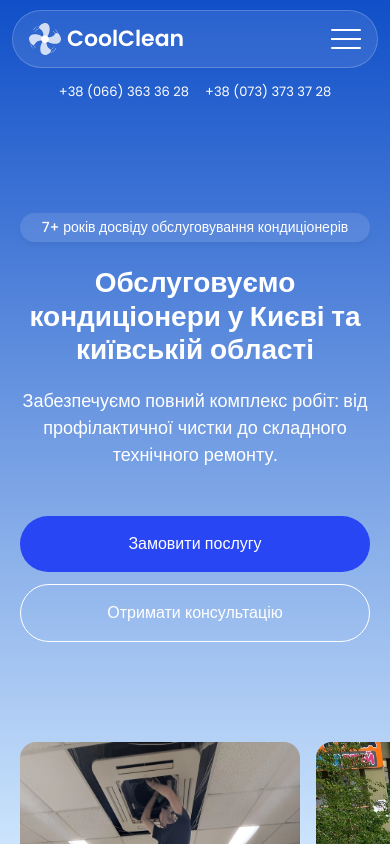
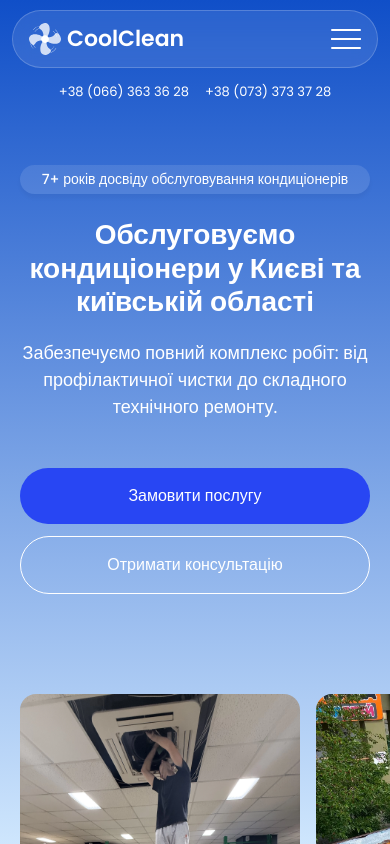
Before and after one commit to frontwebil/cool-clean, a Next.js app: page / in a window 390 px wide. Shown: the top 844 px of the page. Built offline with nearby package versions, Linux system fonts and the light colour scheme.

Commit message:
update styles

```diff
--- a/src/Components/Hero/Hero.css
+++ b/src/Components/Hero/Hero.css
@@ -64,11 +64,14 @@
     font-size: 28px;
     margin: 24px 0 20px;
   }
+
+  .hero {
+    padding: 32px 0 60px;
+  }
 }
 
-
 @media (max-width: 370px) {
-  .hero-expirienct{
+  .hero-expirienct {
     font-size: 12px;
   }
 }
```
